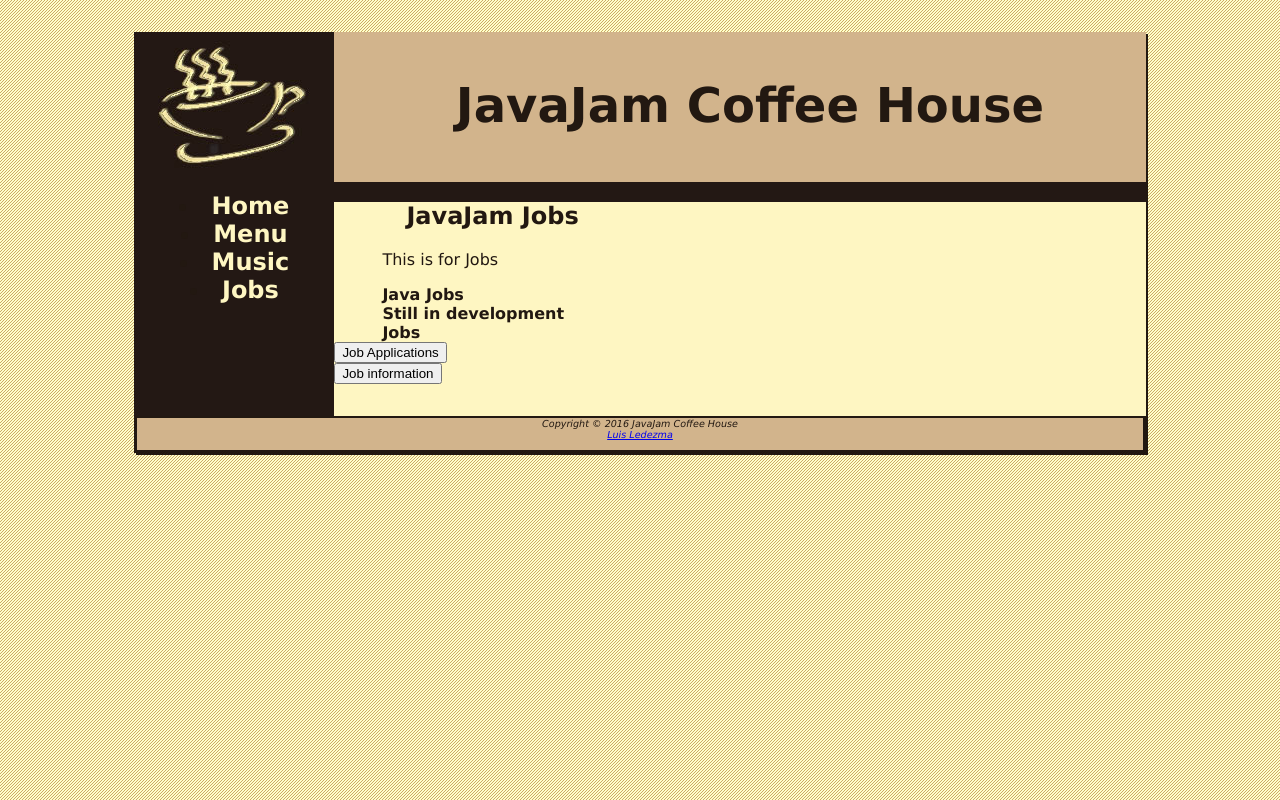
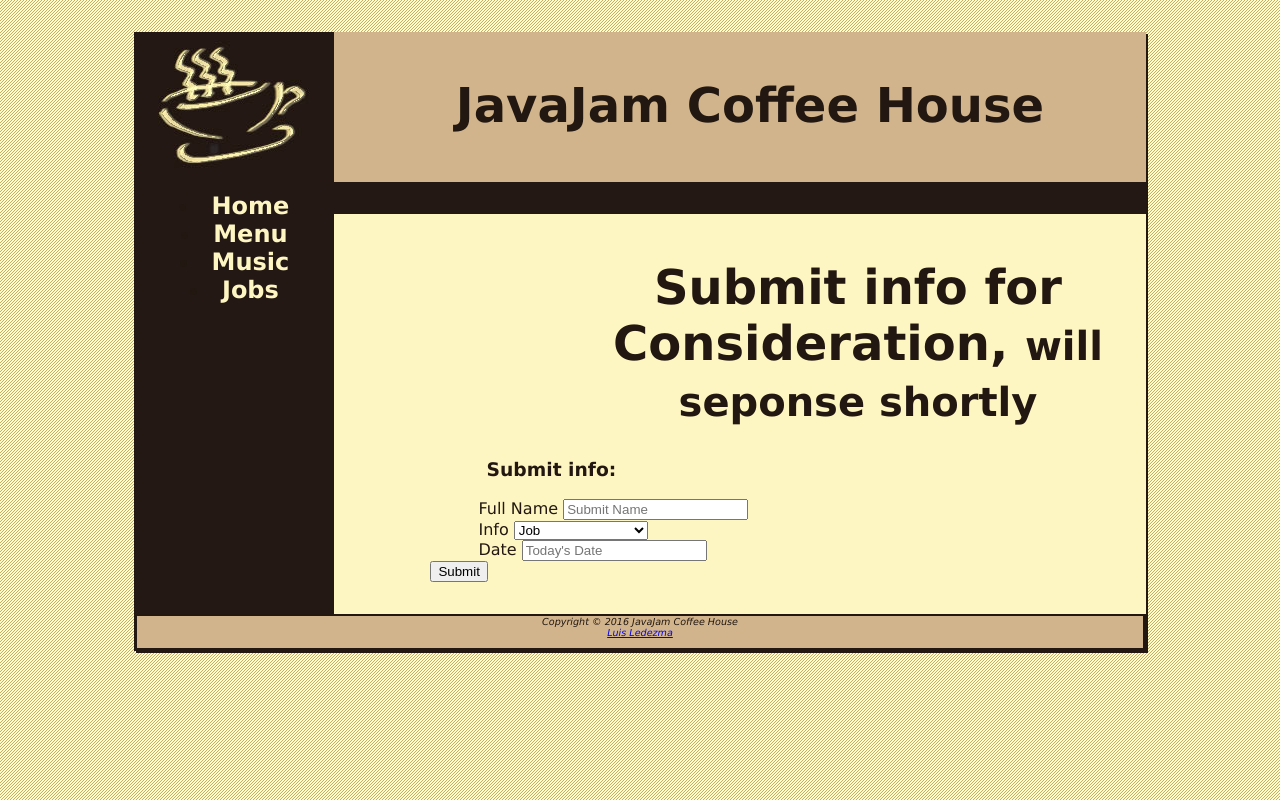
Before and after one commit to lledezma/JavaJam, a plain HTML site: page Jobs.html in a window 1280 px wide. Drawn offline with Linux system fonts and the light colour scheme.

Commit message:
update
update

```diff
--- a/Jobs.html
+++ b/Jobs.html
@@ -3,7 +3,7 @@
 <head>
     <title>JavaJam Coffee House Menu</title>
     <meta charset="utf-8">
-    <link rel="stylesheet" href="javaJam.css">
+    <link rel="stylesheet" href="JavaJam.css">
 </head>
 <body>
 <div id="wrapper">
@@ -19,40 +19,32 @@
         <!--extra blank space = &nbsp  and nav = navigation links and b = bold text-->
     </nav>
 
-
     <main>
-        <!--div-->
-
-        <h2>JavaJam Jobs</h2>
-        <p>This is for Jobs</p>
-        <dt><strong>Java Jobs</strong></dt>
-
-
-        <dt><strong>Still in development</strong></dt>
-
-
-        <dt><strong>Jobs</strong></dt>
-
-
-   <script type="text/javascript">
-
-        </script>
-
-
-        <form>
-            <input type="button" value="Job Applications" onclick="alert('TBA');"/>
-        </form>
-
-        <form>
-            <input type="button" value="Job information" onclick="alert('Information');"/>
-        </form>
-
-
-
-    </main>
-
-
-
+       <div class ="container">
+            <h1>Submit info for Consideration, <small>will seponse shortly</small></h1>
+            <div class="jumbotron">
+                <h3>Submit info:</h3>
+                <form id="issueInputForm">
+                    <div class="form-group">
+                        <label for="FullName">Full Name</label>
+                        <input type="text" class="form-control" id="issueDescInput" placeholder="Submit Name">
+                    </div>
+                    <div class="form-group">
+                        <label for="TypyofInfo">Info</label>
+                        <select id="issueSeverityInput" class="form-control">
+                            <option value="Low">Job</option>
+                            <option value="Medium">Menu</option>
+                            <option value="High">General Questions</option>
+                        </select>
+                    </div>
+                    <div class="form-group">
+                        <label for="Date">Date</label>
+                        <input type="text" class="form-control" id="issueAssignedToInput" placeholder="Today's Date">
+                    </div>
+                    <button type="submit" class="btn btn-primary">Submit</button>
+                </form>
+            </div>
+     </main>
     <footer>
         <a>Copyright &copy; 2016 JavaJam Coffee House</a>
         <br>
```
Also changed, not shown: Menu.html (+0 -1 lines), Music.html (+0 -2 lines), index.html (+3 -6 lines), 1 other file.
